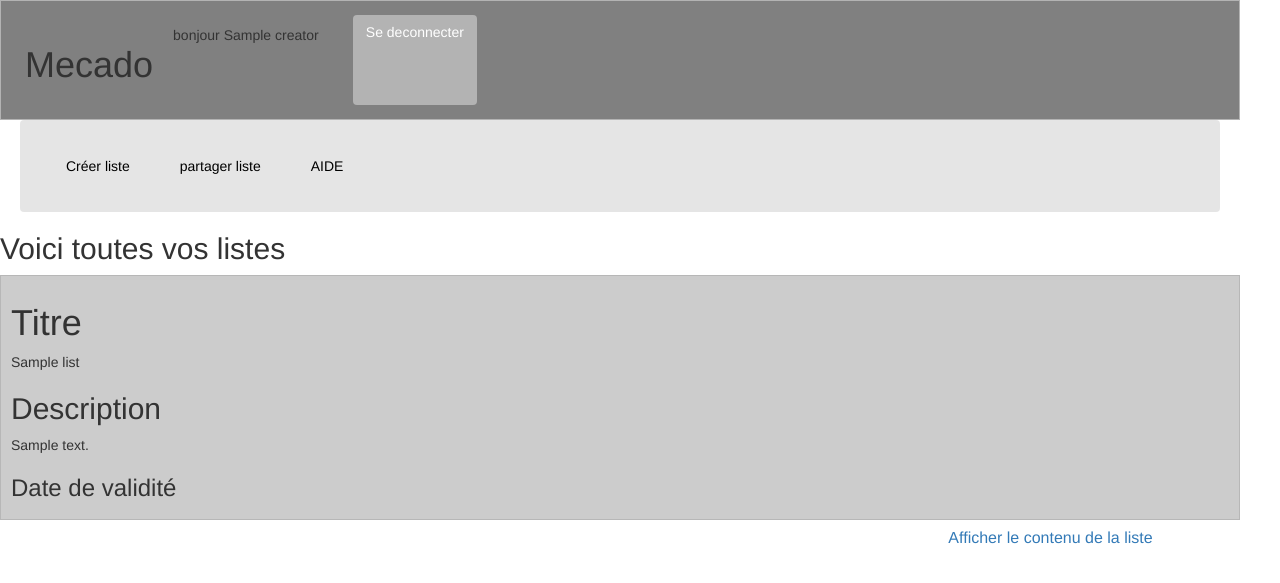
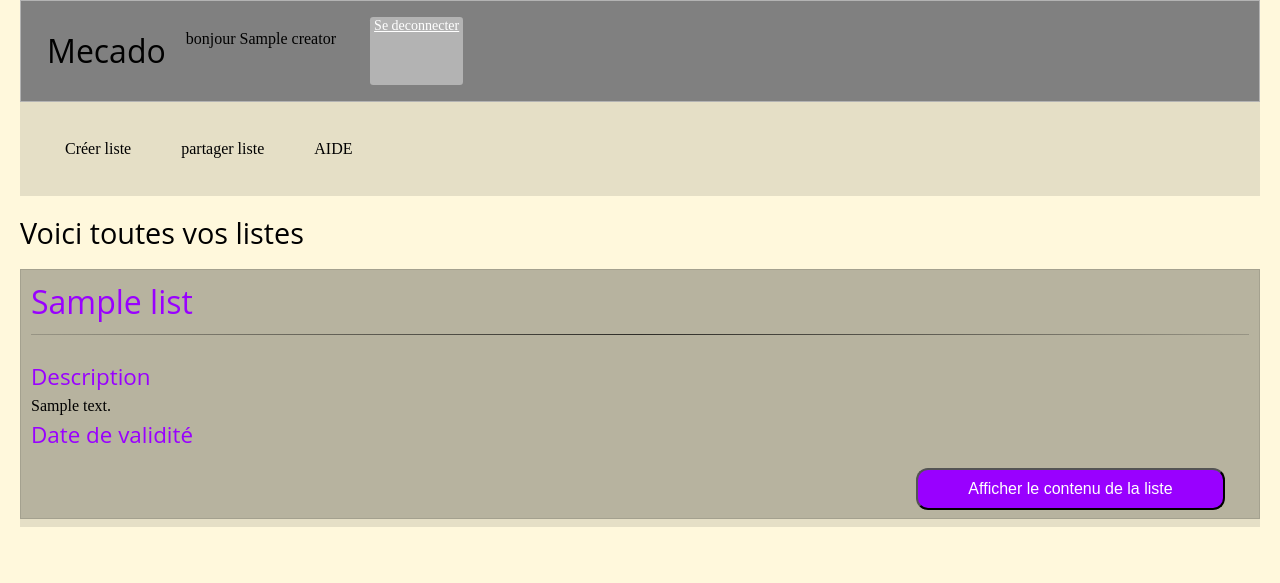
Before and after one commit to Nicolas-jcqm/Atelier, a PHP site: template components/homeCo.twig in a window 1280 px wide. Shown: the top 583 px of the page. Run offline with PHP 8.4, Linux system fonts and the light colour scheme; the template is opened without the code that fills it: most values are stand-ins (such as "Sample title", 1, 10 or a date in 2020); some libraries are stand-ins or nearby versions.

Commit message:
mise en page lists

```diff
--- a/app/src/Controllers/ItemController.php
+++ b/app/src/Controllers/ItemController.php
@@ -27,14 +27,14 @@ final class ItemController
         $Item->description = $request->getParsedBodyParam("desc");
         $Item->price = $request->getParsedBodyParam("price");
         $Item->url = $request->getParsedBodyParam("url");
-        $Item->idList = $request->getParsedBodyParam("idform")
+        $Item->idList = $request->getParsedBodyParam("idform");
         $Item->idGroup = null;
 
         if (isset($_FILES['FTU']) AND $_FILES['FTU'] ['error'] == 0){
             $nomdate = date('o').'-'.date("m").'-'.date('d').'-'.date('H').'-'.date('i').'-'.date('s');
             $ext = pathinfo($_FILES["FTU"]["name"], PATHINFO_EXTENSION);
             move_uploaded_file($_FILES['FTU'] ['tmp_name'], 'img/' .$nomdate.'.'.$ext);
-            $Item->picture; = $nomdate.'.'.$ext;
+            $Item->picture = $nomdate.'.'.$ext;
 
         }else{
             echo "Sorry, there was an error uploading your file.";
--- a/components/homeCo.twig
+++ b/components/homeCo.twig
@@ -6,7 +6,7 @@
     <title>Mecado</title>
     <link href="style/Mecado.css" rel="stylesheet">
     <link href="style/scss/main.css" rel="stylesheet">
-    <link rel="stylesheet" href="https://maxcdn.bootstrapcdn.com/bootstrap/3.3.7/css/bootstrap.min.css" integrity="sha384-BVYiiSIFeK1dGmJRAkycuHAHRg32OmUcww7on3RYdg4Va+PmSTsz/K68vbdEjh4u" crossorigin="anonymous">
+
 </head>
 
 <body>
@@ -29,21 +29,27 @@
 </nav>
 
 <h2>Voici toutes vos listes</h2>
+
 <div>
     {%  if listsArray |length > 0 %}
-        <div>
+        <div class="row bcg">
             {% for lists in listsArray %}
-                <div class="col col-span-12 bcg-col">
-                    <h1>Titre</h1> <p>{{ lists.title}} </p>
-                    <h2>Description</h2> <p>{{ lists.description }}</p>
+                <div class="col col-span-6 bcg-col">
+                    <h1 class = "titleLists">{{ lists.title}}</h1>
+                    <hr>
+                    <h4  class = "titleLists">Description</h4> <p>{{ lists.description }}</p>
                     <button type="button" class="btn-link textRight">Afficher le contenu de la liste</button>
-                    <h3>Date de validité</h3> <p>{{ lists.validityDate }}</p>
+                    <div class="text-left">
+                        <h4 class = "titleLists">Date de validité</h4> <p>{{ lists.validityDate }}</p>
                     </div>
+                </div>
             {% endfor %}
         </div>
 
+</div>
+
     {% endif %}
-</div>
+
 </body>
 
 </html>
--- a/public/style/Mecado.css
+++ b/public/style/Mecado.css
@@ -7,3 +7,21 @@
     float:right;
     margin-top : 50px;
 }
+
+@media (max-width: 577px) {
+    .textRight{
+        margin-top:90px;
+    }
+}
+
+nav+h2{
+    margin: 15px 0;
+}
+
+.titleLists{
+    color : #9900ff;
+}
+
+.titleLists+hr{
+    margin-bottom: 25px;
+}
```
